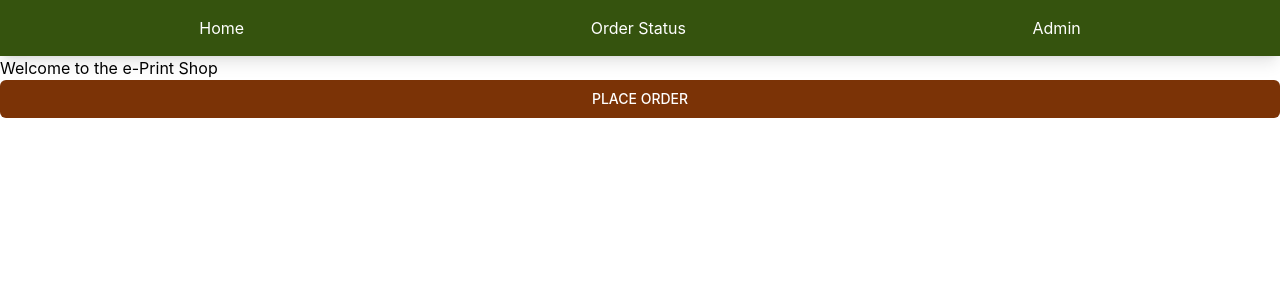
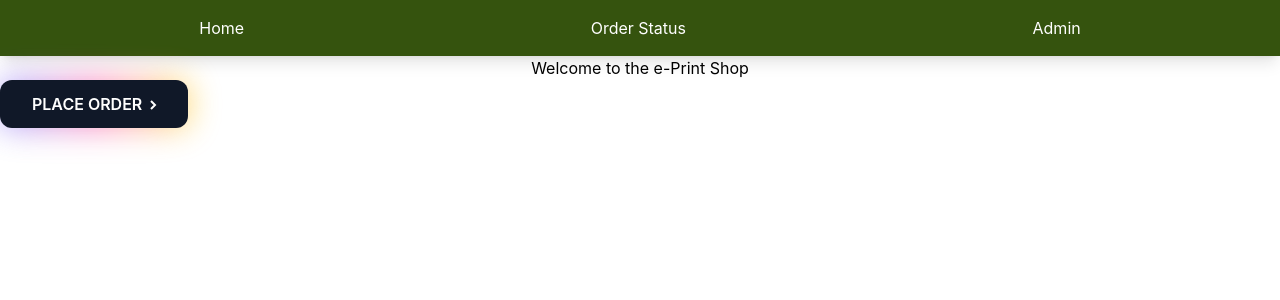
Before and after one commit to nainanijo/Internship_Project, a React (Vite) app: page / in a window 1280 px wide. Shown: the top 300 px of the page. Built offline with nearby package versions, Linux system fonts and the light colour scheme.

Commit message:
butttonnnn

```diff
--- a/src/App.css
+++ b/src/App.css
@@ -1,6 +1,3 @@
-/*to remove the bullet points*/
-nav div ul li {
-    list-style: none;
+.intro {
+    text-align:center
 }
-
-/* to align the header to center */
--- a/src/Pages/Home.jsx
+++ b/src/Pages/Home.jsx
@@ -1,6 +1,7 @@
 import React from 'react'
 import PO from './PO'
 import {Routes,Route,NavLink,useNavigate} from 'react-router-dom'
+import '../App.css'
 
 const Home = () => {
 
@@ -11,10 +12,40 @@ const Home = () => {
 
   return (
     <div>
-        <h1 className='text-align:center '>Welcome to the e-Print Shop</h1>
-        <button type="button" onClick={handleNavigate} className="group relative flex w-full justify-center rounded-md border border-transparent bg-amber-900 py-2 px-4 text-sm font-medium text-white hover:bg-amber-800 "
-  > PLACE ORDER
-        </button>
+        <h1 className='intro'>Welcome to the e-Print Shop</h1>
+<div className="relative inline-flex items-center justify-center gap-4 group">
+  {/* The Glow Effect Background */}
+  <div
+    className="absolute inset-0 duration-1000 opacity-60 transition-all bg-gradient-to-r from-indigo-500 via-pink-500 to-yellow-400 rounded-xl blur-lg filter group-hover:opacity-100 group-hover:duration-200"
+  ></div>
+
+  {/* The Main Interactive Button */}
+  <button
+    type="button"
+    onClick={handleNavigate}
+    className="group relative inline-flex items-center justify-center text-base rounded-xl bg-gray-900 px-8 py-3 font-semibold text-white transition-all duration-200 hover:bg-gray-800 hover:shadow-lg hover:-translate-y-0.5 hover:shadow-gray-600/30 cursor-pointer"
+    title="payment"
+  >
+    PLACE ORDER
+
+    {/* Animated Arrow SVG */}
+    <svg
+      aria-hidden="true"
+      viewBox="0 0 10 10"
+      className="mt-0.5 ml-2 -mr-1 h-2.5 w-2.5 stroke-white stroke-2 fill-none"
+    >
+      <path
+        d="M0 5h7"
+        className="transition opacity-0 group-hover:opacity-100"
+      ></path>
+      <path
+        d="M1 1l4 4-4 4"
+        className="transition group-hover:translate-x-[3px]"
+      ></path>
+    </svg>
+  </button>
+</div>
+
     </div>
   )
 }
```
